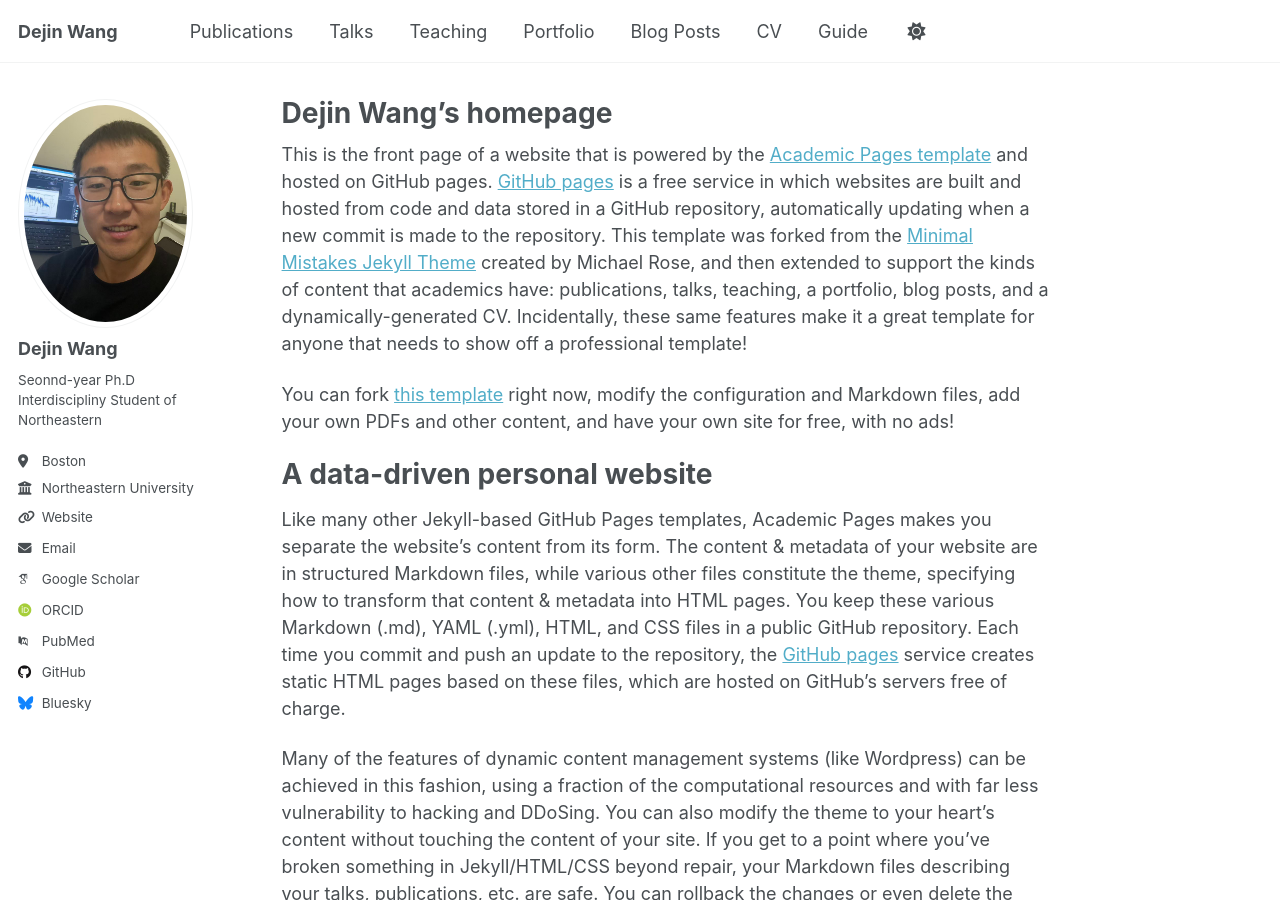
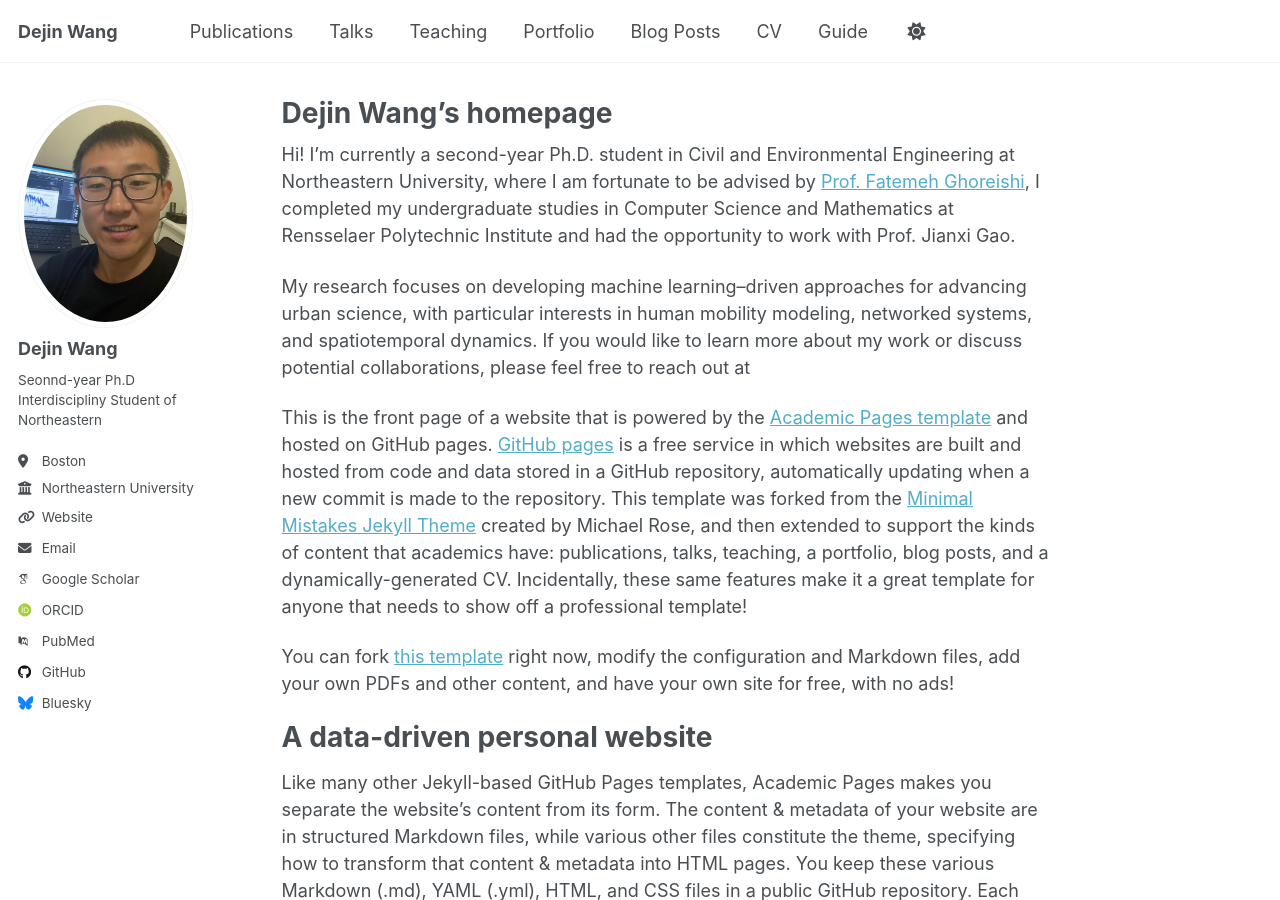
Before and after one commit to dejin-wang/dejin-wang.github.io, a Jekyll site: the page built from _pages/about.md, in a window 1280 px wide and 900 px high. Built offline with Jekyll 4.4.1, drawn with Linux system fonts in a browser that asks for light colours; some web fonts are replaced; a script that is not in the unit is left out.

Commit message:
Update about.md

```diff
--- a/_pages/about.md
+++ b/_pages/about.md
@@ -6,6 +6,12 @@ redirect_from:
   - /about/
   - /about.html
 ---
+
+Hi! I’m currently a second-year Ph.D. student in Civil and Environmental Engineering at Northeastern University, where I am fortunate to be advised by
+ [Prof. Fatemeh Ghoreishi](https://ghoreishi.lab.northeastern.edu/), I completed my undergraduate studies in Computer Science and Mathematics at Rensselaer Polytechnic Institute and had the opportunity to work with Prof. Jianxi Gao.
+
+My research focuses on developing machine learning–driven approaches for advancing urban science, with particular interests in human mobility modeling, networked systems, and spatiotemporal dynamics. If you would like to learn more about my work or discuss potential collaborations, please feel free to reach out at
+
 
 This is the front page of a website that is powered by the [Academic Pages template](https://github.com/academicpages/academicpages.github.io) and hosted on GitHub pages. [GitHub pages](https://pages.github.com) is a free service in which websites are built and hosted from code and data stored in a GitHub repository, automatically updating when a new commit is made to the repository. This template was forked from the [Minimal Mistakes Jekyll Theme](https://mmistakes.github.io/minimal-mistakes/) created by Michael Rose, and then extended to support the kinds of content that academics have: publications, talks, teaching, a portfolio, blog posts, and a dynamically-generated CV. Incidentally, these same features make it a great template for anyone that needs to show off a professional template!
 
```
